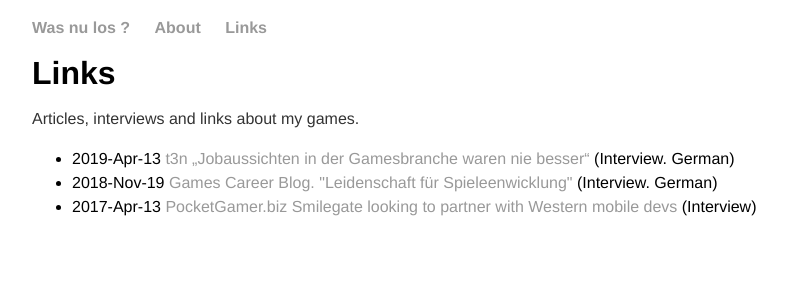
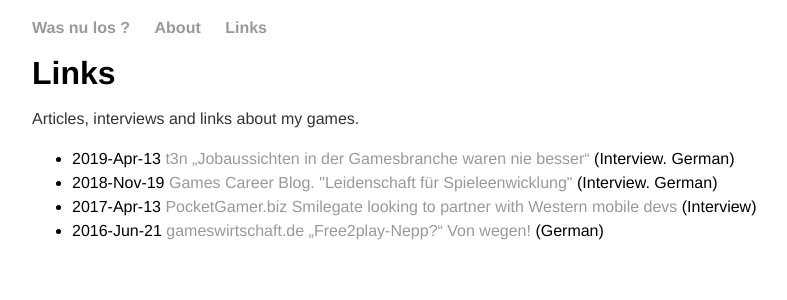
Before and after one commit to gebirgsbernd/gebirgsbernd.github.io, a Jekyll site: the page built from links.html, in a window 1280 px wide. Shown: the top 300 px of the page, without its empty margins (32-819 px from the left). Built offline with Jekyll 4.4.1, drawn with Linux system fonts in a browser that asks for light colours.

Commit message:
Ein weiterer Artikel verlinkt

```diff
--- a/links.html
+++ b/links.html
@@ -30,6 +30,12 @@ PocketGamer.biz  Smilegate looking to partner with Western mobile devs
 (Interview)
 </li>
 
+<li><span> 2016-Jun-21 </span>
+<a
+    href=" https://www.gameswirtschaft.de/meinung/free2play-kolumne-bernd-beyreuther/">
+    gameswirtschaft.de  „Free2play-Nepp?“ Von wegen!
+</a>
+    (German)
 </ul>
 
 </p>
```
